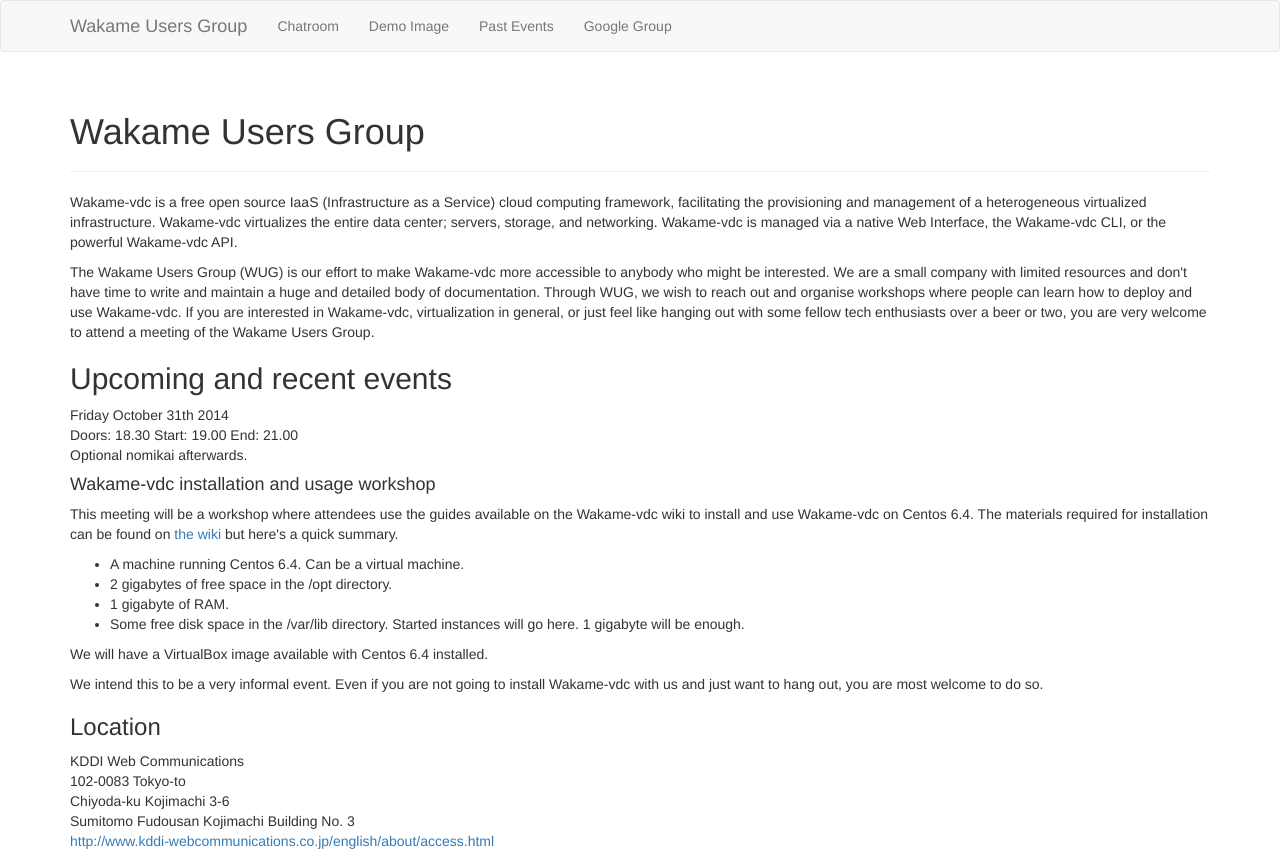
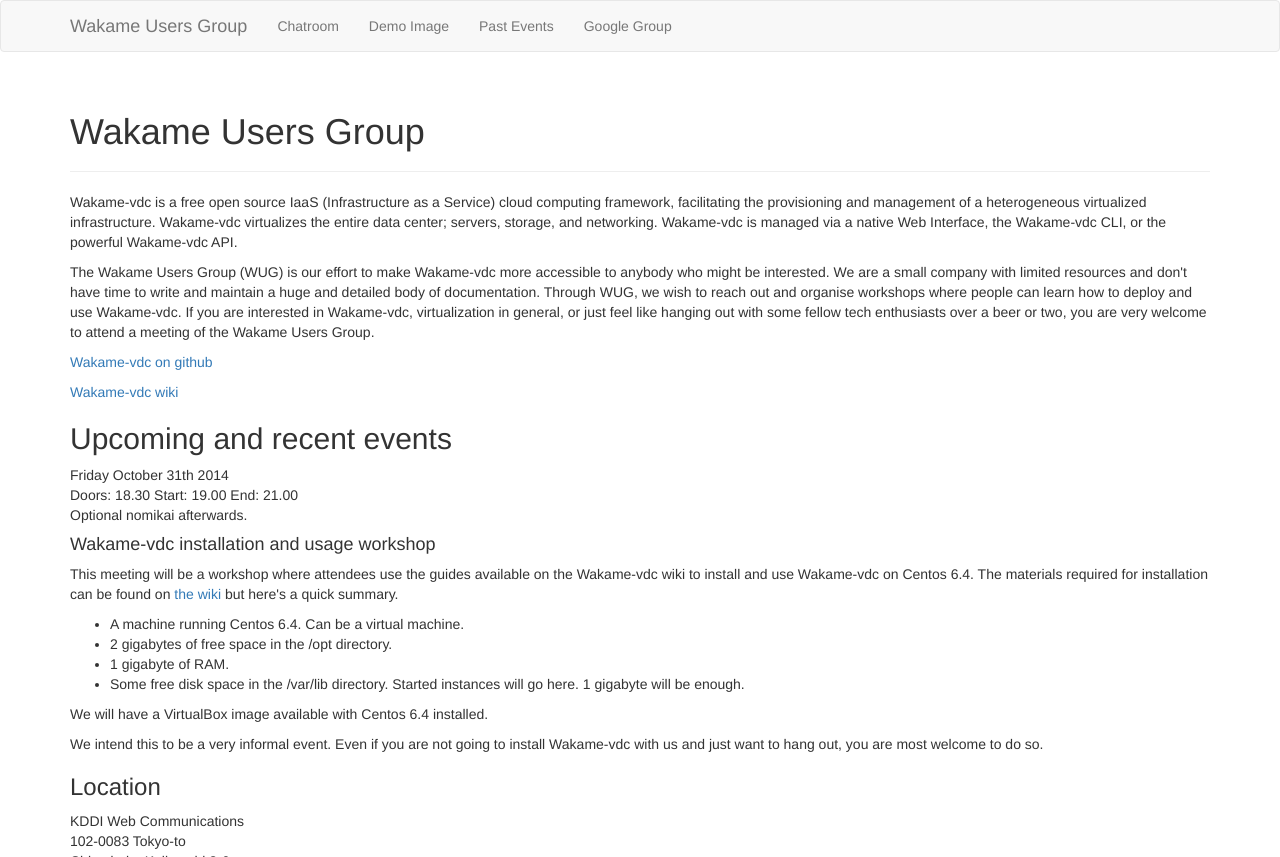
Before and after one commit to wakame/wakame.github.io, a Jekyll site: the page built from index.html, in a window 1280 px wide, cut to the strip 0-857 px from the top of the page. Built offline with Jekyll 4.4.1, drawn with Linux system fonts in a browser that asks for light colours; nearby versions of some CDN libraries; library files that are not in the unit come from our copies.

Commit message:
Added links to github and the wiki to the homepage

```diff
--- a/index.html
+++ b/index.html
@@ -7,6 +7,10 @@
 <p>Wakame-vdc is a free open source IaaS (Infrastructure as a Service) cloud computing framework, facilitating the provisioning and management of a heterogeneous virtualized infrastructure. Wakame-vdc virtualizes the entire data center; servers, storage, and networking. Wakame-vdc is managed via a native Web Interface, the Wakame-vdc CLI, or the powerful Wakame-vdc API.</p>
 
 <p>The Wakame Users Group (WUG) is our effort to make Wakame-vdc more accessible to anybody who might be interested. We are a small company with limited resources and don't have time to write and maintain a huge and detailed body of documentation. Through WUG, we wish to reach out and organise workshops where people can learn how to deploy and use Wakame-vdc. If you are interested in Wakame-vdc, virtualization in general, or just feel like hanging out with some fellow tech enthusiasts over a beer or two, you are very welcome to attend a meeting of the Wakame Users Group.</p>
+
+<p><a href="https://github.com/axsh/wakame-vdc">Wakame-vdc on github</a></p>
+
+<p><a href="https://github.com/axsh/wakame-vdc/wiki">Wakame-vdc wiki</a></p>
 
 <h2>Upcoming and recent events</h2>
 
```
